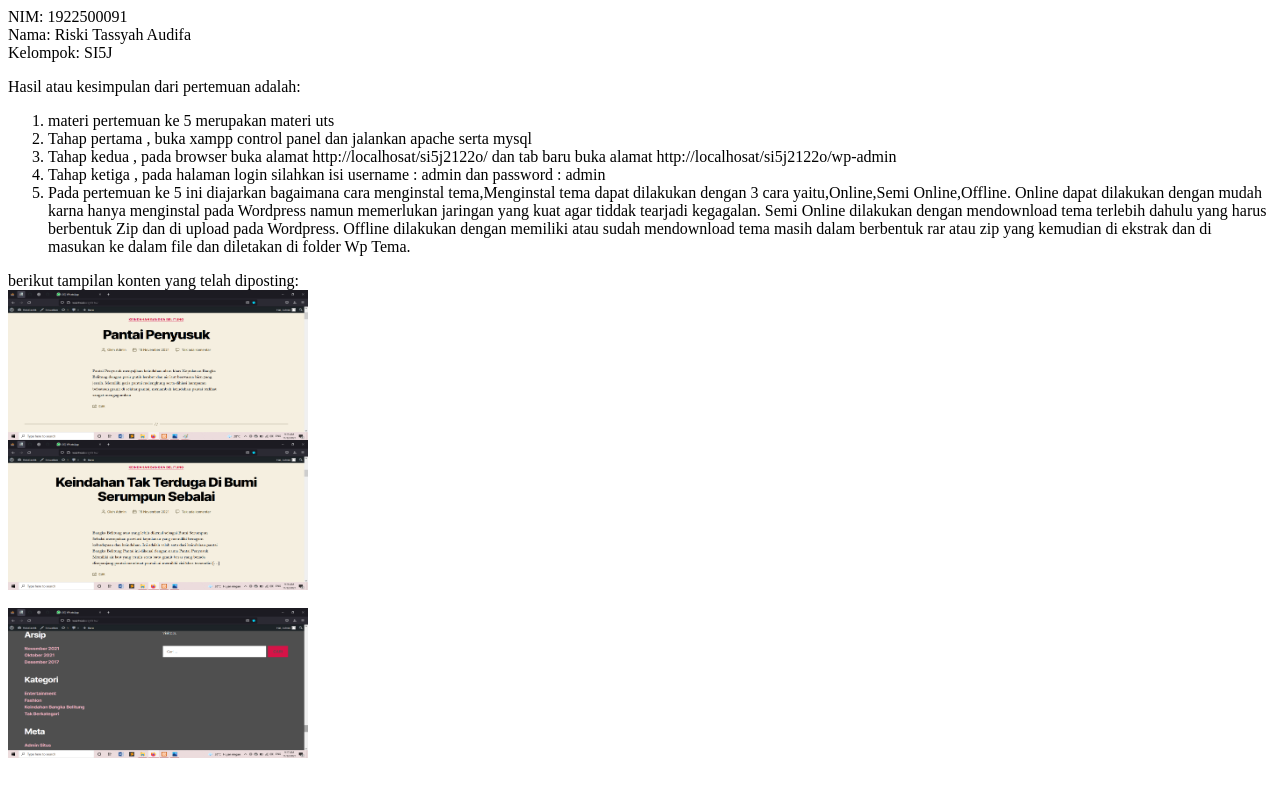
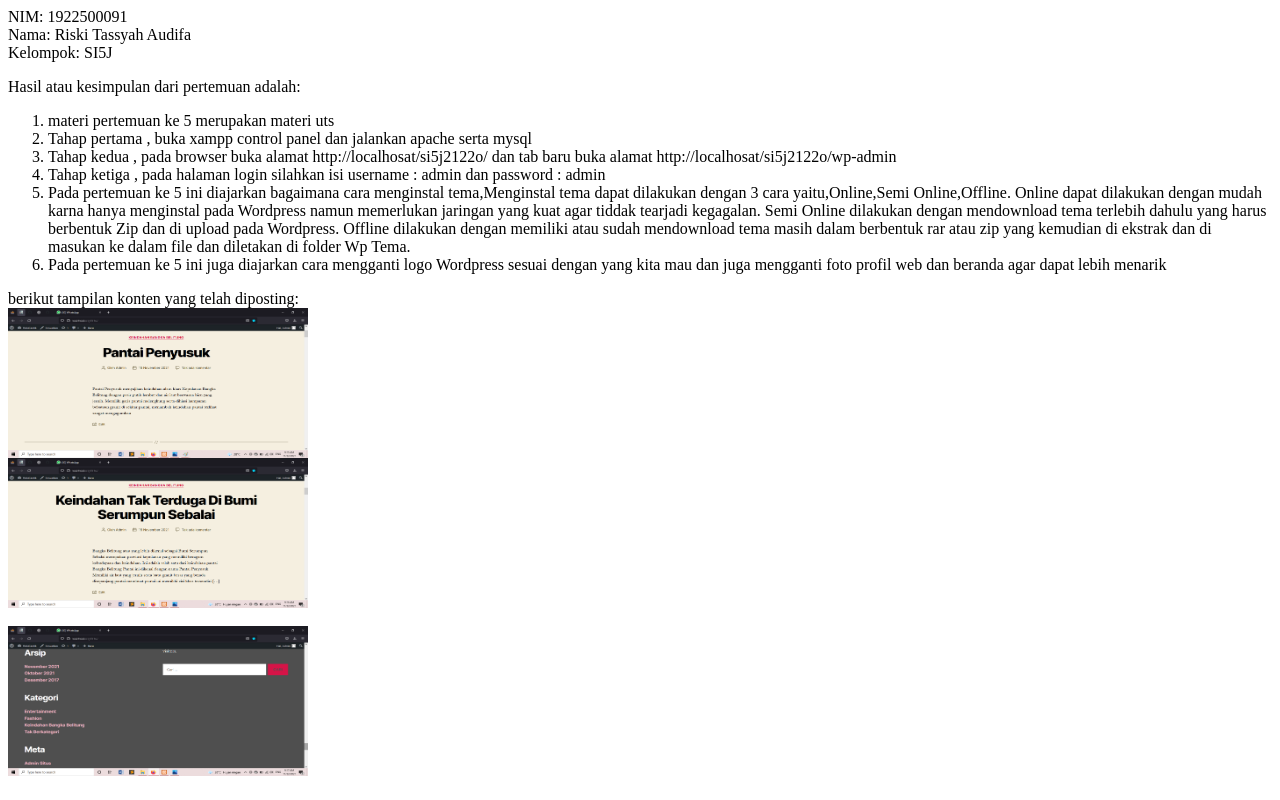
Before and after one commit to RiskiTassyahAudifa091/si5j2122o, a plain HTML site: page 5/index.html in a window 1280 px wide. Drawn offline with Linux system fonts and the light colour scheme; files whose address does not match are found by name.

Commit message:
Update index.html

```diff
--- a/5/index.html
+++ b/5/index.html
@@ -13,6 +13,7 @@ Kelompok: SI5J<br>
   Online dapat dilakukan dengan mudah karna hanya menginstal pada Wordpress namun memerlukan jaringan yang kuat agar tiddak tearjadi kegagalan.
   Semi Online dilakukan dengan mendownload tema terlebih dahulu yang harus berbentuk Zip dan di upload pada Wordpress.
   Offline dilakukan dengan memiliki atau sudah mendownload tema masih dalam berbentuk rar atau zip yang kemudian di ekstrak dan di masukan ke dalam file dan diletakan di folder Wp Tema.</li>
+  <li>Pada pertemuan ke 5 ini juga diajarkan cara mengganti logo Wordpress sesuai dengan yang kita mau dan juga mengganti foto profil web dan beranda agar dapat lebih menarik</li>
 </ol>
 
 berikut tampilan konten yang telah diposting:<br>
```
